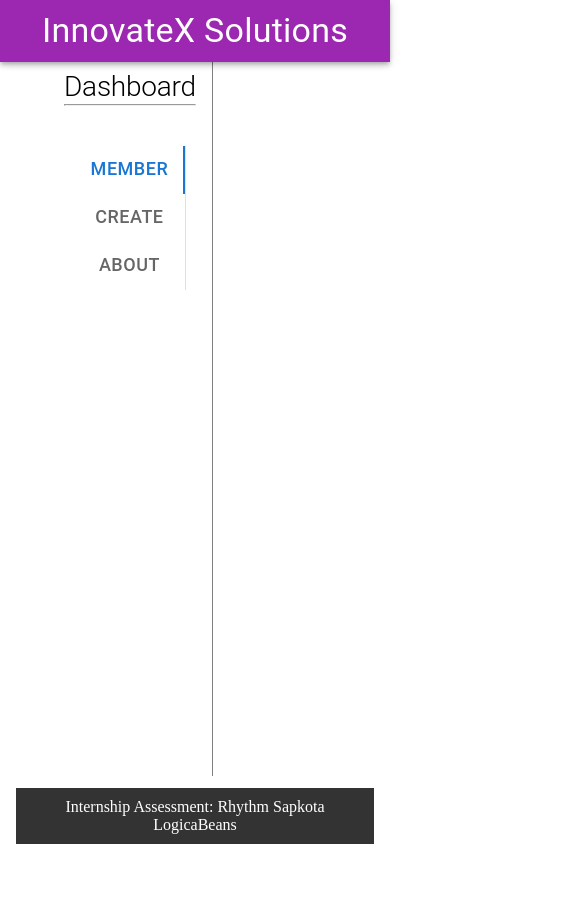
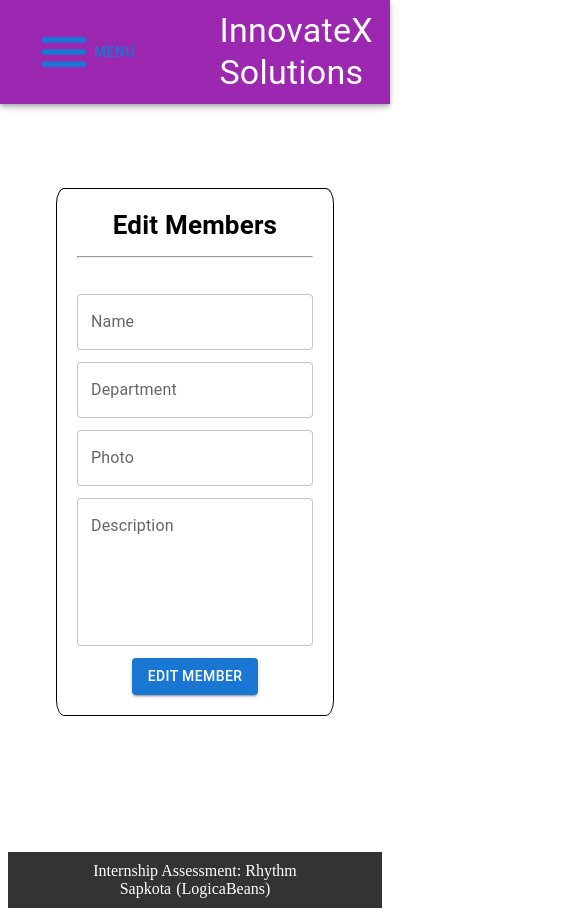
Before and after one commit to RhythmSapkota/internship-assessment-React, a React (Vite) app in the folder client/: page /manage-members/edit-member/1 in a window 390 px wide. Shown: the top 916 px of the page, 585 px wide, since content can reach past the window. Before the commit the page ends 844 px from the top, so only its background shows below. Built offline with nearby package versions, Linux system fonts and the light colour scheme.

Commit message:
Changed UI library from styled-components to Material UI

```diff
--- a/client/package.json
+++ b/client/package.json
@@ -17,14 +17,12 @@
     "@tanstack/react-query": "^5.18.0",
     "@tanstack/react-query-devtools": "^5.18.0",
     "axios": "^1.6.7",
-    "prop-types": "^15.8.1",
     "react": "^18.2.0",
     "react-dom": "^18.2.0",
     "react-hook-form": "^7.49.3",
     "react-icons": "^5.0.1",
     "react-router-dom": "^6.21.3",
     "react-toastify": "^10.0.4",
-    "styled-components": "^6.1.8",
     "yup": "^1.3.3"
   },
   "devDependencies": {
--- a/client/src/Components/AddMembers/AddMemberForm.jsx
+++ b/client/src/Components/AddMembers/AddMemberForm.jsx
@@ -34,8 +34,8 @@
     <Box
       justifyContent={"center"}
       alignItems={"center"}
-      width={"400px"}
-      padding={"40px"}
+      maxWidth={"500px"}
+      width={"100%"}
       overflow={"hidden"}
     >
       <FormContainer onSubmit={handleSubmit(handleFormSubmit)}>
--- a/client/src/Components/DashboardLayout.jsx
+++ b/client/src/Components/DashboardLayout.jsx
@@ -2,39 +2,61 @@
 import SideBar from "./Navigation/SideBar";
 import { Outlet } from "react-router-dom";
 import { AppBar, Typography, Container } from "@mui/material";
+import TemporaryDrawer from "./Navigation/Drawer";
 
 const DashboardLayout = () => {
   return (
-    <Container
-      component="main"
-      sx={{
-        display: "flex",
-        flexDirection: "column",
-        minHeight: "100vh",
-        margin: "0px",
-      }}
-    >
+    <>
       <AppBar color="secondary">
-        <Typography variant="h4" textAlign="center" padding="10px">
-          InnovateX Solutions
-        </Typography>
+        <Container
+          component="div"
+          sx={{
+            display: "flex",
+            justifyContent: "space-between",
+            alignItems: "center",
+            padding: "10px",
+            "@media (min-width: 600px)": {
+              maxWidth: "600px",
+            },
+          }}
+          fixed
+        >
+          <Container
+            component={"div"}
+            sx={{
+              "@media (min-width: 780px)": {
+                display: "none",
+              },
+            }}
+          >
+            <TemporaryDrawer />
+          </Container>
+
+          <Typography variant="h4">InnovateX Solutions</Typography>
+        </Container>
       </AppBar>
+
       <Container
         component="div"
         sx={{
           display: "flex",
           flexDirection: "column",
-          flex: 1,
+          minHeight: "100vh",
+          "@media (min-width: 1200px)": {
+            maxWidth: "200vmax",
+            paddingLeft: "0px",
+          },
         }}
       >
         <Container
-          component="div"
+          component="main"
           sx={{
             display: "flex",
-            minHeight: "92vh",
-            // "@media (min-width: 1200px)": {
-            //   maxWidth: "200px",
-            // },
+            flexDirection: "row", // Changed flexDirection to "row"
+            flex: 1,
+            "@media (min-width: 1200px)": {
+              maxWidth: "200vmax",
+            },
           }}
         >
           <Container
@@ -43,6 +65,10 @@
               maxWidth: "200px",
               borderRight: "solid 1px",
               borderColor: "GrayText",
+              marginLeft: "20px",
+              "@media (max-width: 785px)": {
+                display: "none",
+              },
               "@media (min-width: 1200px)": {
                 maxWidth: "200px",
               },
@@ -56,12 +82,18 @@
               display: "flex",
               flexDirection: "column",
               flex: 1,
+              alignItems: "center",
+              marginTop: "30px",
+              "@media (max-width: 785px)": {
+                marginTop: "90px",
+              },
             }}
           >
             <Outlet />
           </Container>
         </Container>
       </Container>
+
       <Container
         component="footer"
         sx={{
@@ -69,14 +101,19 @@
           padding: "10px",
           textAlign: "center",
           color: "#fff",
-          marginTop: "auto",
-          flexShrink: 0, // Ensure the footer doesn't shrink
+          "@media (min-width: 1200px)": {
+            maxWidth: "200vmax",
+          },
         }}
       >
-        <p>Internship Assessment: Rhythm Sapkota</p>
-        <p>LogicaBeans</p>
+        <Typography variant="span">
+          Internship Assessment: Rhythm Sapkota
+        </Typography>
+        <Typography variant="span" style={{ marginLeft: "5px" }}>
+          (LogicaBeans)
+        </Typography>
       </Container>
-    </Container>
+    </>
   );
 };
 
--- a/client/src/Components/EditForm/EditForm.jsx
+++ b/client/src/Components/EditForm/EditForm.jsx
@@ -42,11 +42,11 @@
 
   return (
     <Box
-      marginLeft={"600px"}
       justifyContent={"center"}
       alignItems={"center"}
-      width={"400px"}
-      padding={"40px"}
+      maxWidth={"500px"}
+      width={"100%"}
+      overflow={"hidden"}
     >
       <FormContainer onSubmit={handleSubmit(handleFormSubmit)}>
         <Box
@@ -54,6 +54,7 @@
           borderRadius={"3%"}
           padding={"20px"}
           textAlign={"center"}
+          marginTop={"90px"}
         >
           <Typography
             variant="h4"
@@ -61,7 +62,7 @@
             fontWeight={"bold"}
             sx={{ marginBottom: "15px" }}
           >
-            Edit Member
+            Edit Members
           </Typography>
           <hr />
           <br />
@@ -79,10 +80,11 @@
               />
             )}
           />
-          <Typography color={"red"} variant="p">
+          <Box textAlign="left" p={2} padding={"1px"}>
+            <Typography color={"red"} variant="p" textAlign={"left"}>
               {errors?.name?.message}
             </Typography>
-
+          </Box>
           <Box>
             <Controller
               name="department"
@@ -98,9 +100,11 @@
                 />
               )}
             />
+            <Box textAlign="left" p={2} padding={"1px"}>
               <Typography color={"red"} variant="p">
                 {errors?.department?.message}
               </Typography>
+            </Box>
           </Box>
           <Box>
             <Controller
@@ -117,9 +121,11 @@
                 />
               )}
             />
+            <Box textAlign="left" p={2} padding={"1px"}>
               <Typography color={"red"} variant="p">
                 {errors?.photo?.message}
               </Typography>
+            </Box>
           </Box>
           <Box>
             <Controller
@@ -133,15 +139,16 @@
                   placeholder="Brief Description"
                   sx={{ marginTop: "10px" }}
                   multiline
-                  rows={3}
-                  maxRows={5}
+                  rows={5}
                   fullWidth
                 />
               )}
             />
+            <Box textAlign="left" p={2} padding={"1px"}>
               <Typography color={"red"} variant="p">
                 {errors?.description?.message}
               </Typography>
+            </Box>
           </Box>
           <Box>
             <Button
@@ -149,7 +156,7 @@
               variant="contained"
               sx={{ marginTop: "10px" }}
             >
-              <Typography variant="button">Add Member</Typography>
+              <Typography variant="button">Edit Member</Typography>
             </Button>
           </Box>
         </Box>
--- a/client/src/Components/MembersList/Member.jsx
+++ b/client/src/Components/MembersList/Member.jsx
@@ -1,42 +1,15 @@
 import React from "react";
-import styled from "styled-components";
+import {
+  Card,
+  CardContent,
+  CardActions,
+  Button,
+  Typography,
+  Grid,
+  Avatar,
+} from "@mui/material";
 import { MdDeleteForever } from "react-icons/md";
 import { FaEdit } from "react-icons/fa";
-const MemberCard = styled.div`
-  border: 1px solid #ddd;
-  border-radius: 8px;
-  padding: 16px;
-  margin: 16px;
-  max-width: 300px;
-  text-align: center;
-  box-shadow: 0 4px 8px rgba(0, 0, 0, 0.1);
-
-  button {
-    margin-left: 25px;
-  }
-`;
-
-const MemberPhoto = styled.img`
-  border-radius: 50%;
-  width: 80px;
-  height: 80px;
-  object-fit: cover;
-  margin-bottom: 12px;
-`;
-
-const MemberName = styled.h3`
-  color: #333;
-  margin-bottom: 8px;
-`;
-
-const MemberDepartment = styled.p`
-  color: #666;
-  margin-bottom: 16px;
-`;
-
-const MemberDescription = styled.p`
-  color: #444;
-`;
 
 const Member = ({
   id,
@@ -56,20 +29,45 @@
     e.preventDefault();
     handleDelete(id);
   };
+
   return (
-    <MemberCard>
-      {photo && <MemberPhoto src={photo} alt={`${name}'s photo`} />}
-      <MemberName>{name}</MemberName>
-      <MemberDepartment>{department}</MemberDepartment>
-      {description && <MemberDescription>{description}</MemberDescription>}
-      <button onClick={handleEditItem}>
-        <FaEdit size={30} />
-      </button>
-
-      <button onClick={handleDeleteItem}>
-        <MdDeleteForever style={{ fontSize: "30px" }} />
-      </button>
-    </MemberCard>
+    <Card sx={{ maxWidth: 300, textAlign: "center", mx: 2, my: 2 }}>
+      <Avatar
+        sx={{ width: 80, height: 80, mx: "auto", my: 2 }}
+        alt={`${name}'s photo`}
+        src={photo}
+      />
+      <CardContent>
+        <Typography variant="h5" color="text.primary" gutterBottom>
+          {name}
+        </Typography>
+        <Typography variant="body2" color="text.secondary" paragraph>
+          {department}
+        </Typography>
+        {description && (
+          <Typography variant="body2" color="text.secondary">
+            {description}
+          </Typography>
+        )}
+      </CardContent>
+      <CardActions>
+        <Grid container justifyContent="center">
+          <Button onClick={handleEditItem} variant="outlined" color="primary">
+            <FaEdit size={20} style={{ marginRight: 8 }} />
+            Edit
+          </Button>
+          <Button
+            onClick={handleDeleteItem}
+            variant="outlined"
+            color="error"
+            style={{ marginLeft: "10px" }}
+          >
+            <MdDeleteForever style={{ fontSize: "20px", marginRight: 8 }} />
+            Delete
+          </Button>
+        </Grid>
+      </CardActions>
+    </Card>
   );
 };
 
--- a/client/src/Components/MembersList/MembersList.jsx
+++ b/client/src/Components/MembersList/MembersList.jsx
@@ -1,25 +1,24 @@
 import React from "react";
 import Member from "./Member";
-import styled from "styled-components";
-const Grid = styled.div`
-  display: flex;
-  flex-wrap: wrap;
-`;
+import { Grid, CircularProgress } from "@mui/material";
+
 const MembersList = ({ members, handleDelete, handleEdit }) => {
-  console.log(members);
   return (
-    <Grid>
+    <Grid container spacing={2} justifyContent="center">
       {members ? (
         members.map((member) => (
-          <Member
-            key={member.id}
-            handleDelete={handleDelete}
-            handleEdit={handleEdit}
-            {...member}
-          />
+          <Grid key={member.id} item xs={12} sm={6} md={4}>
+            <Member
+              handleDelete={handleDelete}
+              handleEdit={handleEdit}
+              {...member}
+            />
+          </Grid>
         ))
       ) : (
-        <p>Loading...</p>
+        <Grid item>
+          <CircularProgress />
+        </Grid>
       )}
     </Grid>
   );
--- /dev/null
+++ b/client/src/Components/Navigation/Drawer.jsx
@@ -0,0 +1,80 @@
+import * as React from "react";
+import Box from "@mui/material/Box";
+import Drawer from "@mui/material/Drawer";
+import Button from "@mui/material/Button";
+import List from "@mui/material/List";
+import { IoMenu } from "react-icons/io5";
+import ListItem from "@mui/material/ListItem";
+import ListItemButton from "@mui/material/ListItemButton";
+import ListItemText from "@mui/material/ListItemText";
+
+import { Link } from "react-router-dom";
+import { Typography } from "@mui/material";
+
+const pages = [
+  { title: "Members", url: "/" },
+  { title: "Create Member", url: "/manage-members" },
+  { title: "About", url: "/about" },
+];
+
+export default function TemporaryDrawer() {
+  const [state, setState] = React.useState({
+    top: false,
+    left: false,
+    bottom: false,
+    right: false,
+  });
+
+  const toggleDrawer = (anchor, open) => (event) => {
+    if (
+      event.type === "keydown" &&
+      (event.key === "Tab" || event.key === "Shift")
+    ) {
+      return;
+    }
+
+    setState({ ...state, [anchor]: open });
+  };
+
+  const list = (anchor) => (
+    <Box
+      sx={{ width: anchor === "top" || anchor === "bottom" ? "auto" : 250 }}
+      role="presentation"
+      onClick={toggleDrawer(anchor, false)}
+      onKeyDown={toggleDrawer(anchor, false)}
+    >
+      <List>
+        {pages.map((page, index) => (
+          <ListItem key={index} disablePadding>
+            <ListItemButton>
+              <Link to={page.url} style={{ textDecoration: "none" }}>
+                <ListItemText
+                  primary={page.title}
+                  style={{ fontSize: "24px" }}
+                />
+              </Link>
+            </ListItemButton>
+          </ListItem>
+        ))}
+      </List>
+    </Box>
+  );
+
+  return (
+    <div>
+      <React.Fragment key={"left"}>
+        <Button onClick={toggleDrawer("left", true)}>
+          <IoMenu size={"60"} />
+          <Typography variant="button">MENU</Typography>
+        </Button>
+        <Drawer
+          anchor={"left"}
+          open={state["left"]}
+          onClose={toggleDrawer("left", false)}
+        >
+          {list("left")}
+        </Drawer>
+      </React.Fragment>
+    </div>
+  );
+}
--- a/client/src/Components/Navigation/SideBarList.jsx
+++ b/client/src/Components/Navigation/SideBarList.jsx
@@ -22,7 +22,6 @@
         marginTop: "30px",
         display: "flex",
         flexDirection: "column",
-        padding: "10px",
       }}
     >
       <Tabs
--- a/client/src/Pages/ManageMembers.jsx
+++ b/client/src/Pages/ManageMembers.jsx
@@ -3,7 +3,7 @@
 import { useParams, useNavigate } from "react-router-dom";
 import EditMemberForm from "../Components/EditForm/EditForm";
 import { toast } from "react-toastify";
-import { useMutation, useQueryClient } from "@tanstack/react-query";
+import { useMutation, useQueryClient, useQuery } from "@tanstack/react-query";
 import { createMember, editData } from "../utils/apis";
 
 const ManageMembers = () => {
@@ -17,11 +17,11 @@
   const handleSubmit = (data) => {
     console.log(data);
 
-    createMutatuon.mutateAsync(data, {
-      onSuccess: toast.success("Membership Created"),
-    });
-
-    queryClient.invalidateQueries();
+    createMutatuon
+      .mutateAsync(data, {
+        onSuccess: toast.success("Membership Created"),
+      })
+      .then((res) => queryClient.invalidateQueries());
     navigate("/");
   };
 
@@ -37,11 +37,12 @@
       ...data,
     };
 
-    editMutation.mutate(updatedData, {
-      onSuccess: queryClient.invalidateQueries(),
-    });
+    editMutation
+      .mutateAsync(updatedData, {
+        onSuccess: toast.success("Member Edited"),
+      })
+      .then((res) => queryClient.invalidateQueries());
     navigate("/");
-    toast.success("Member Edited");
   };
 
   return (
--- a/client/src/index.css
+++ b/client/src/index.css
@@ -1,4 +1,4 @@
-*{
+/* *{
     margin: 0px;
     padding: 0px;
-}
+} */
```
Lines whose indentation alone changed are shown as unchanged.
